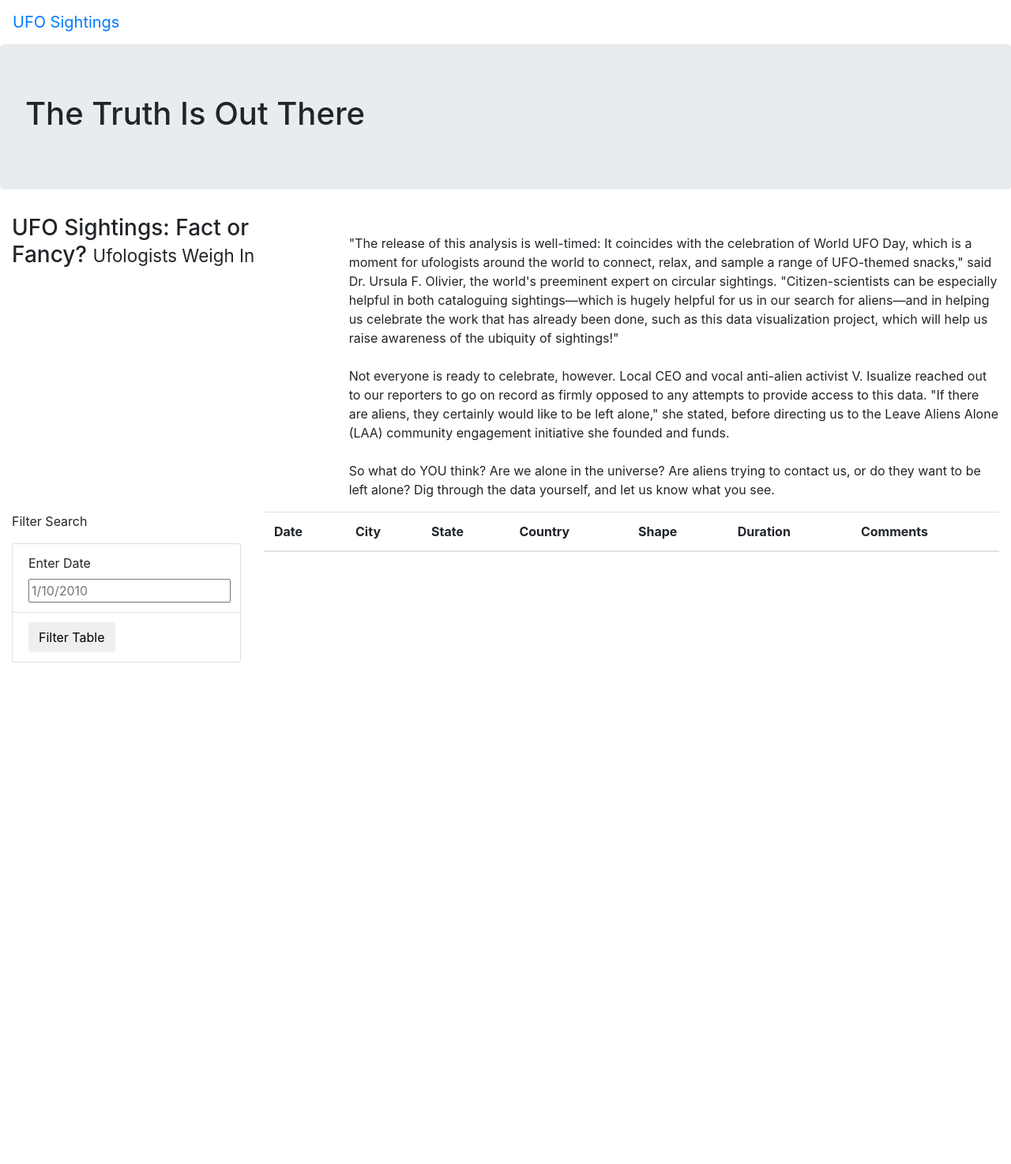
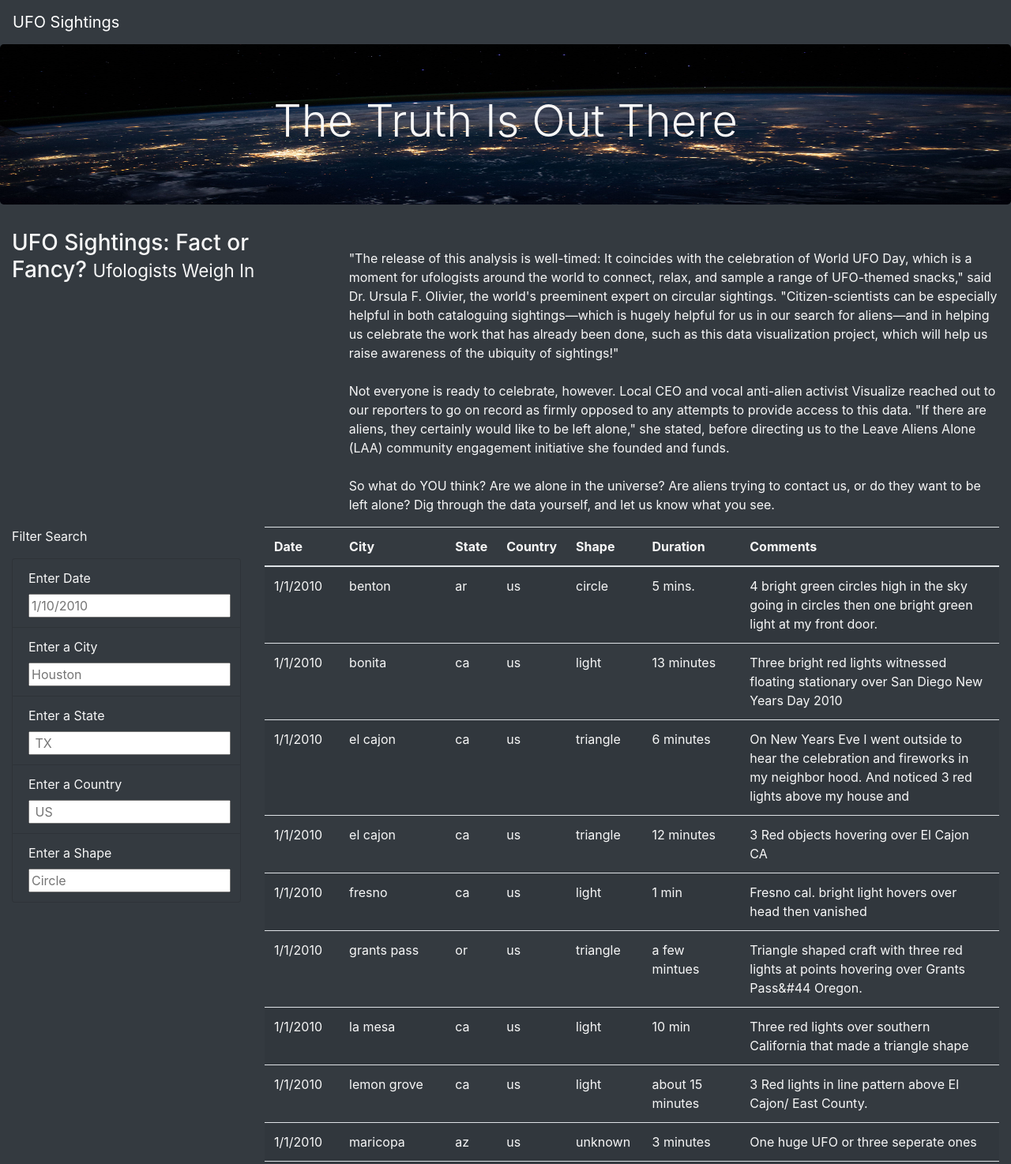
Before and after one commit to aktugchelekche/UFOs, a plain HTML site: page index.html in a window 1280 px wide. Shown: the top 1474 px of the page at 79% size. Before the commit the page ends 839 px from the top, so only its background shows below. Drawn offline with nearby package versions, Linux system fonts and the light colour scheme.

Commit message:
Loop created for filters

```diff
--- a/index.html
+++ b/index.html
@@ -13,14 +13,14 @@
     />
     <link rel = "stylesheet" href = "static/css/style.css">
 </head>
-<body>
+<body class="bg-dark" >
     <div class = "wrapper">
-        <nav class = "navbar navbar-expand-lg">
+        <nav class = "navbar navbar-dark bg-dark navbar-expand-lg">
             <a class="navbar-brand" href="index.html"> UFO Sightings </a>
         </nav>
     </div>
-    <div class= "jumbotron"  >
-        <h1> The Truth Is Out There</h1>
+    <div class= "jumbotron" >
+        <h1 class="display-4" > The Truth Is Out There</h1>
     </div>
 
     <div class = "container-fluid" >
@@ -30,7 +30,7 @@
 
             </div>
             <div class ="col-md-8" >
-                <p><Are we alone in the universe? For millennia, humans have turned to the sky to answer this question. Now, thanks to research generously funded by W. Avy, a UFO-enthusiast and amateur ufologist, we can supplement our sky-searching with data analysis.<br><br>"The release of this analysis is well-timed: It coincides with the celebration of World UFO Day, which is a moment for ufologists around the world to connect, relax, and sample a range of UFO-themed snacks," said Dr. Ursula F. Olivier, the world's preeminent expert on circular sightings. "Citizen-scientists can be especially helpful in both cataloguing sightings—which is hugely helpful for us in our search for aliens—and in helping us celebrate the work that has already been done, such as this data visualization project, which will help us raise awareness of the ubiquity of sightings!"<br><br>Not everyone is ready to celebrate, however. Local CEO and vocal anti-alien activist V. Isualize reached out to our reporters to go on record as firmly opposed to any attempts to provide access to this data. "If there are aliens, they certainly would like to be left alone," she stated, before directing us to the Leave Aliens Alone (LAA) community engagement initiative she founded and funds.<br><br>So what do YOU think? Are we alone in the universe? Are aliens trying to contact us, or do they want to be left alone? Dig through the data yourself, and let us know what you see.</p>
+                <p><Are we alone in the universe? For millennia, humans have turned to the sky to answer this question. Now, thanks to research generously funded by W. Avy, a UFO-enthusiast and amateur ufologist, we can supplement our sky-searching with data analysis.<br><br>"The release of this analysis is well-timed: It coincides with the celebration of World UFO Day, which is a moment for ufologists around the world to connect, relax, and sample a range of UFO-themed snacks," said Dr. Ursula F. Olivier, the world's preeminent expert on circular sightings. "Citizen-scientists can be especially helpful in both cataloguing sightings—which is hugely helpful for us in our search for aliens—and in helping us celebrate the work that has already been done, such as this data visualization project, which will help us raise awareness of the ubiquity of sightings!"<br><br>Not everyone is ready to celebrate, however. Local CEO and vocal anti-alien activist Visualize reached out to our reporters to go on record as firmly opposed to any attempts to provide access to this data. "If there are aliens, they certainly would like to be left alone," she stated, before directing us to the Leave Aliens Alone (LAA) community engagement initiative she founded and funds.<br><br>So what do YOU think? Are we alone in the universe? Are aliens trying to contact us, or do they want to be left alone? Dig through the data yourself, and let us know what you see.</p>
 
             </div>
 
@@ -40,25 +40,35 @@
     <div class="container-fluid">
         <div class="row">
           <div class="col-md-3">
-              <form>
-                  <p> Filter Search </p>
-              </form>
-              <ul class ="list-group">
-                  <li class="list-group-item">
-                      <label class = "date"> Enter Date </label>
-                      <input type = "text"  placeholder="1/10/2010" id="datetime" />
-
+            <form class="bg-dark">
+                <p>Filter Search</p>
+                <ul  class=" list-group bg-dark" >
+                  <li  class="list-group-item  bg-dark" >
+                    <label for="date">Enter Date</label>
+                    <input type="text" placeholder="1/10/2010" id="datetime" />
                   </li>
-                  <li class="list-group-item">
-                      <button id="filter-btn" type ="button" class="btn btn-default" >Filter Table </button>
-
+                  <li  class=" list-group-item bg-dark">
+                    <label for ="city"> Enter a City</label>
+                    <input type ="text" placeholder="Houston" id="city" />
                   </li>
-
-              </ul>
+                  <li class=" list-group-item bg-dark">
+                    <label for="state">Enter a State</label>
+                    <input type ="text" placeholder=" TX " id="state" />
+                  </li>
+                  <li class=" list-group-item bg-dark">
+                    <label for = "country"> Enter a Country</label>
+                    <input type ="text" placeholder=" US " id="country" />
+                  </li>
+                  <li class=" list-group-item bg-dark">
+                    <label for="'shape"> Enter a Shape</label>
+                    <input type ="text" placeholder="Circle" id="shape" />
+                  </li>
+                </ul>
+            </form>
 
           </div>
           <div class="col-md-9">
-              <table class =" table tabel-striped" >
+              <table class =" table table-striped" >
                   <thead>
                       <tr>
                         <th>Date</th>
@@ -83,3 +93,8 @@
 
 </body>
 </html>
+
+
+<script src="https://cdnjs.cloudflare.com/ajax/libs/d3/4.11.0/d3.js"></script>
+<script src="static/js/data.js"></script>
+<script src="static/js/app.js"></script>
--- a/static/css/style.css
+++ b/static/css/style.css
@@ -1,4 +1,10 @@
-. back-ground {
+body {
 
-    color : blue ;
-}
+    color: #f7f7f7;
+  }
+
+    .jumbotron {
+    background-image: url("../images/nasa.jpg");
+    background-size: 100% 100%;
+    text-align: center;
+    }
--- /dev/null
+++ b/static/js/app.js
@@ -0,0 +1,82 @@
+// from data.js
+const tableData = data;
+
+// get table references
+var tbody = d3.select("tbody");
+
+function buildTable(data) {
+  // First, clear out any existing data
+  tbody.html("");
+
+  // Next, loop through each object in the data
+  // and append a row and cells for each value in the row
+  data.forEach((dataRow) => {
+    // Append a row to the table body
+    let row = tbody.append("tr");
+
+    // Loop through each field in the dataRow and add
+    // each value as a table cell (td)
+    Object.values(dataRow).forEach((val) => {
+      let cell = row.append("td");
+      cell.text(val);
+    });
+  });
+}
+
+// 1. Create a variable to keep track of all the filters as an object.
+
+var filters={} ;
+
+// 3. Use this function to update the filters.
+function updateFilters() {
+
+    // 4a. Save the element that was changed as a variable.
+    let changedElement = d3.select(this) ;
+
+    // 4b. Save the value that was changed as a variable.
+    let elementValue = changedElement.property("value") ;
+    console.log("elementValue");
+
+    // 4c. Save the id of the filter that was changed as a variable.
+    let elementId = changedElement.attr("id") ;
+    console.log("elementId");
+    // 5. If a filter value was entered then add that filterId and value
+    // to the filters list. Otherwise, clear that filter from the filters object.
+    if (elementValue){
+      filters[elementId]= elementValue ;
+    }
+    else {
+      delete filters[elementId] ;
+    }
+
+    // 6. Call function to apply all filters and rebuild the table
+    filterTable();
+
+  }
+
+  // 7. Use this function to filter the table when data is entered.
+  function filterTable() {
+
+    // 8. Set the filtered data to the tableData.
+    let filteredTable = tableData;
+    // 9. Loop through all of the filters and keep any data that
+    // matches the filter values
+
+    for( let [fId,fValue] of Object.entries(filters)){
+      filteredTable=filteredTable.filter(row => row[fId] === fValue)
+
+    console.log(fId,fValue)
+    };
+
+
+
+    // 10. Finally, rebuild the table using the filtered data
+    buildTable(filteredTable) ;
+  }
+
+  // 2. Attach an event to listen for changes to each filter
+
+  d3.selectAll("input").on("change" , updateFilters);
+
+  // Build the table when the page loads
+  buildTable(tableData);
```
Also changed, not shown: static/images/nasa.jpg (added), 2 other files.
